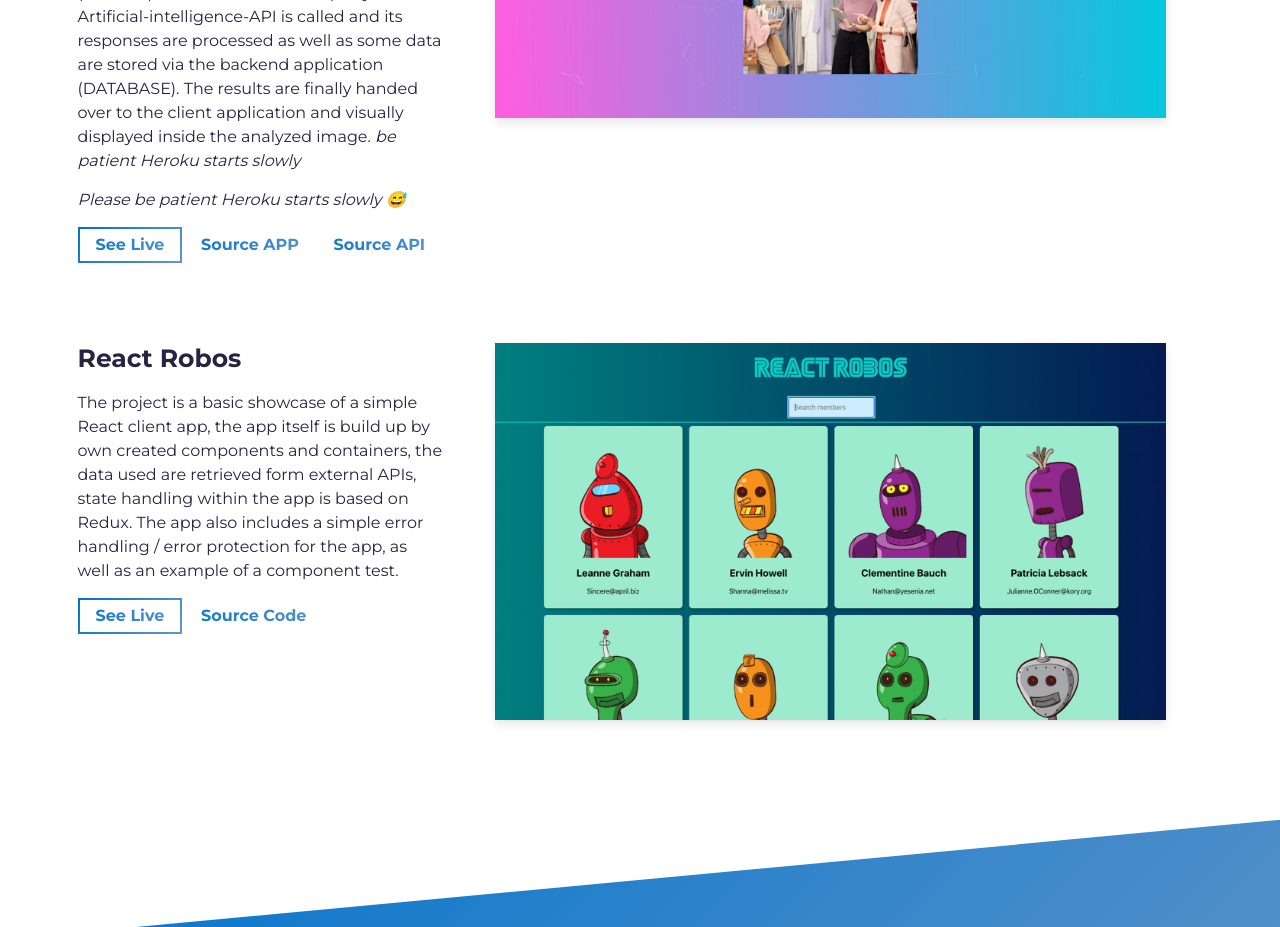
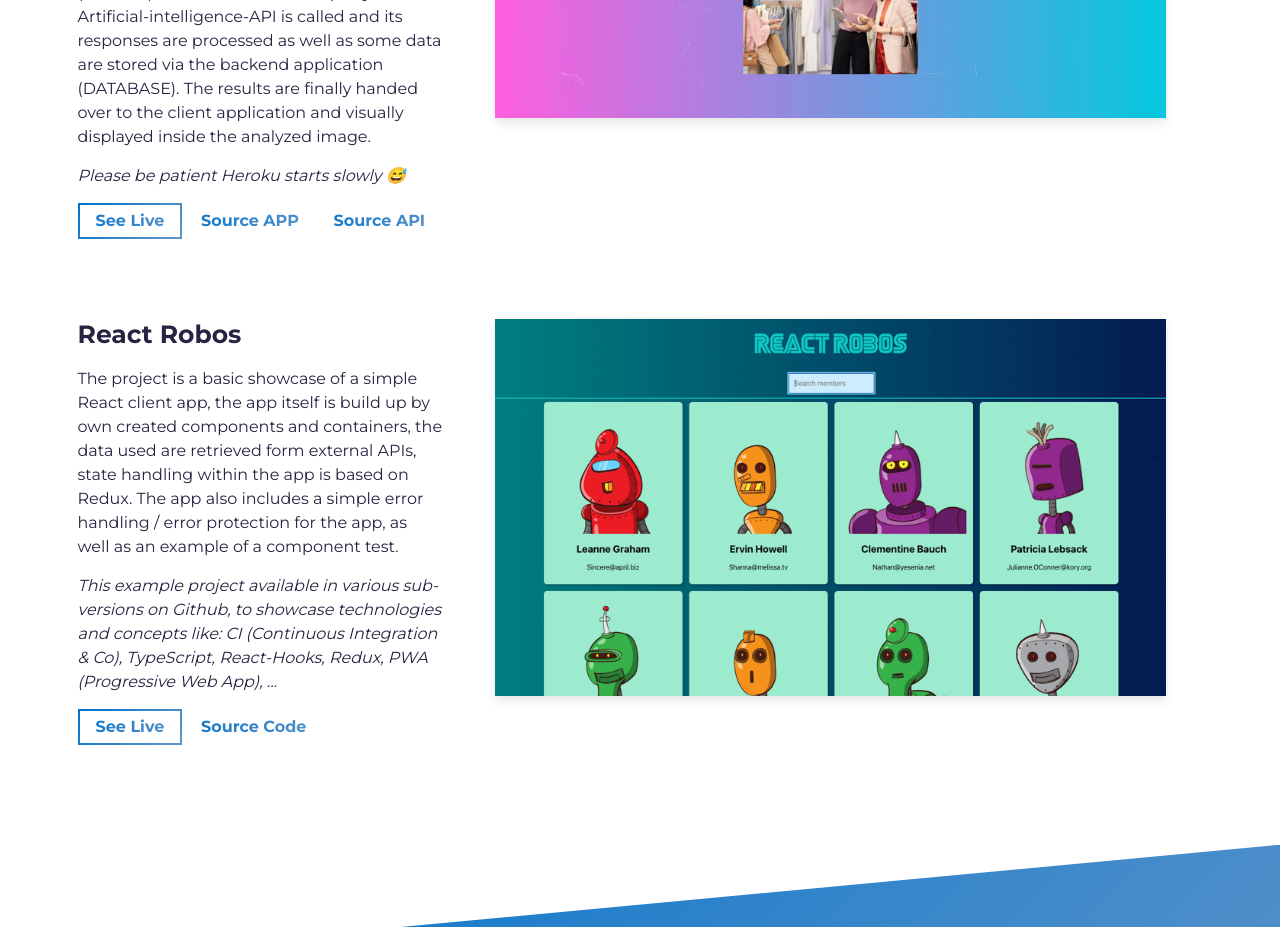
Before and after one commit to iChristiano/portfolio, a website built with Parcel: page src/index.html in a window 1280 px wide. Shown: the part 1840-2767 px from the top of the page. Built offline with nearby package versions, Linux system fonts and the light colour scheme.

Commit message:
update project description robos

```diff
--- a/src/index.html
+++ b/src/index.html
@@ -102,7 +102,7 @@
                 <h3 class="project-wrapper__text-title">Smart Mind</h3>
                 <div>
                   <p class="mb-4">
-                    The project is a basic showcase of a full-stack JavaScript application in combination with a SQL database. The aim of the application is to detect faces in user provided images. A user can register via the web-app (CLIENT), login and provide urls to images via its created user profile. Provided images are handed over with API calls to the backend application (SERVER). On the server a third party Artificial-intelligence-API is called and its responses are processed as well as some data are stored via the backend application (DATABASE). The results are finally handed over to the client application and visually displayed inside the analyzed image. <i>be patient Heroku starts slowly</i>
+                    The project is a basic showcase of a full-stack JavaScript application in combination with a SQL database. The aim of the application is to detect faces in user provided images. A user can register via the web-app (CLIENT), login and provide urls to images via its created user profile. Provided images are handed over with API calls to the backend application (SERVER). On the server a third party Artificial-intelligence-API is called and its responses are processed as well as some data are stored via the backend application (DATABASE). The results are finally handed over to the client application and visually displayed inside the analyzed image.
                   </p>
                   <p class="mb-4">
                     <i>Please be patient Heroku starts slowly &#128517;</i>
@@ -164,6 +164,9 @@
                 <div>
                   <p class="mb-4">
                     The project is a basic showcase of a simple React client app, the app itself is build up by own created components and containers, the data used are retrieved form external APIs, state handling within the app is based on Redux. The app also includes a simple error handling / error protection for the app, as well as an example of a component test.
+                  </p>
+                  <p class="mb-4">
+                    <i>This example project available in various sub-versions on Github, to showcase technologies and concepts like: CI (Continuous Integration & Co), TypeScript, React-Hooks, Redux, PWA (Progressive Web App), ...</i>
                   </p>
                 </div>
                 <a
```
